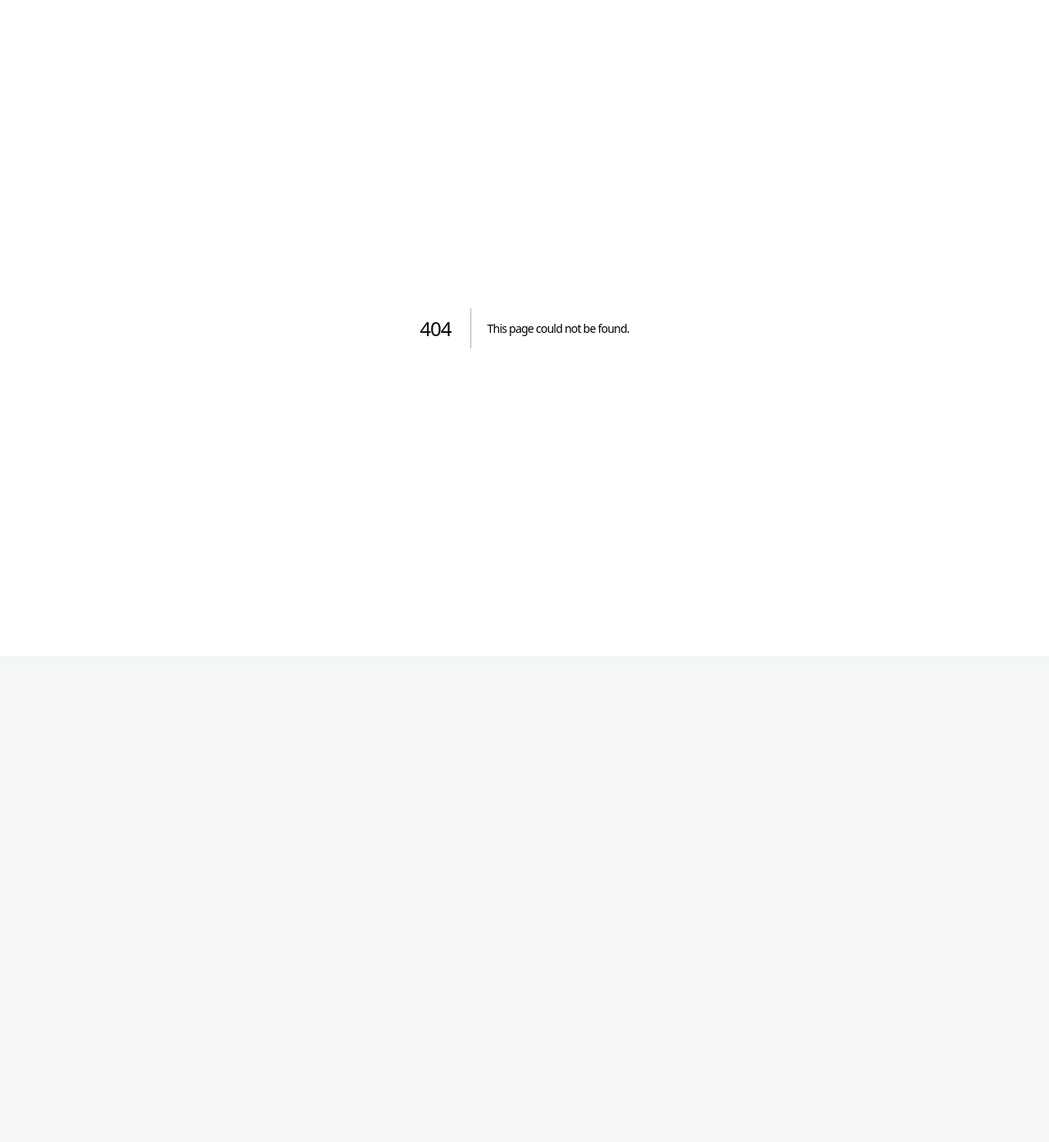
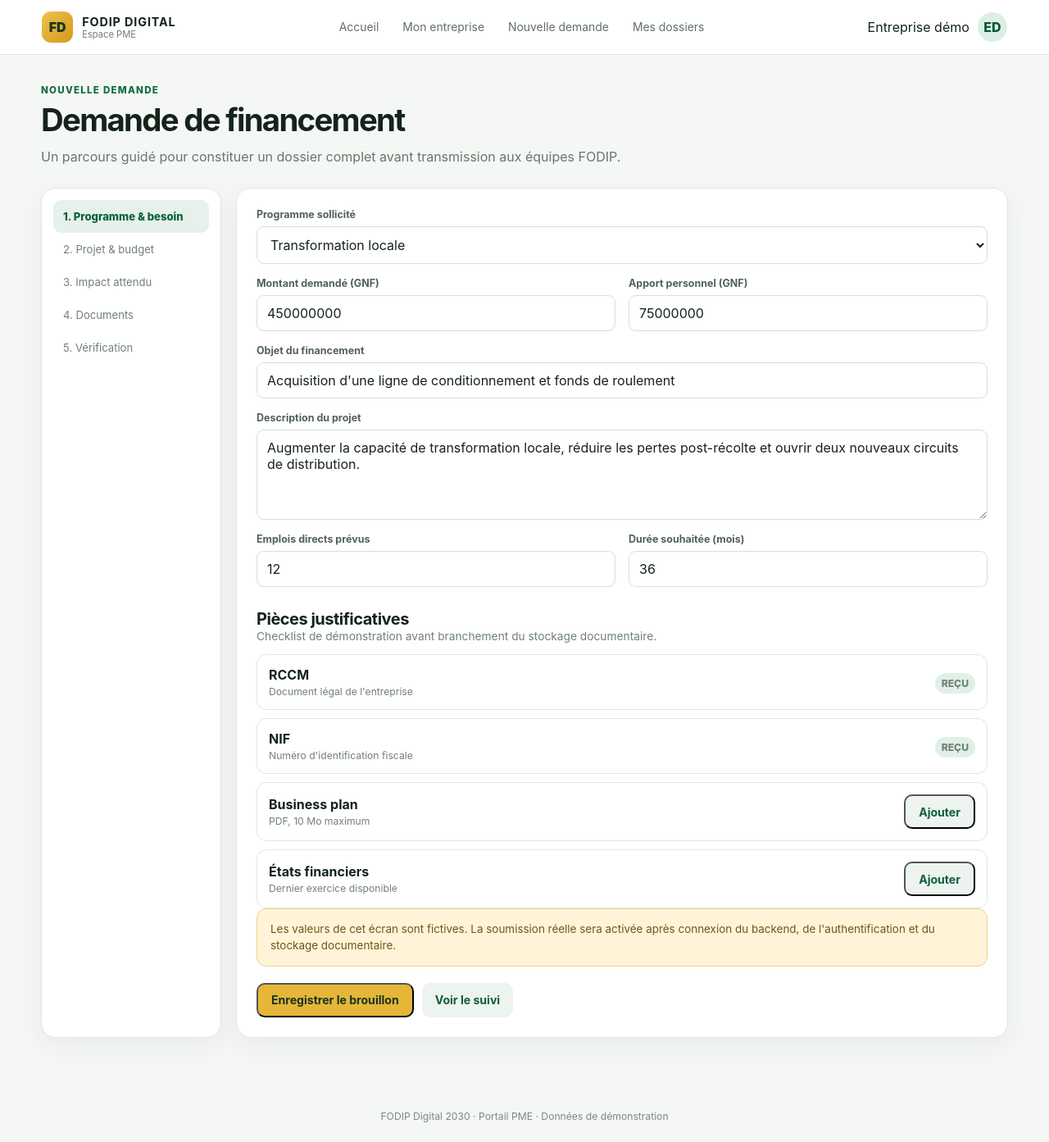
Before and after one commit to skaba89/Fodif_gestion, a Next.js app in the folder apps/web/: page /entrepreneur/demande in a window 1280 px wide. Before the commit this address had no page. Shown: the whole page at 82% size. Before the commit the page ends 800 px from the top, so only its background shows below. Built offline with nearby package versions, Linux system fonts and the light colour scheme.

Commit message:
feat(web): add funding application wizard

```diff
--- /dev/null
+++ b/apps/web/app/entrepreneur/demande/page.tsx
@@ -0,0 +1,57 @@
+import Link from "next/link";
+import styles from "../portal.module.css";
+
+export default function FundingApplicationPage() {
+  return (
+    <main className={styles.main}>
+      <p className={styles.eyebrow}>Nouvelle demande</p>
+      <h1 className={styles.title}>Demande de financement</h1>
+      <p className={styles.lead}>Un parcours guidé pour constituer un dossier complet avant transmission aux équipes FODIP.</p>
+
+      <div className={styles.wizard}>
+        <aside className={`${styles.card} ${styles.wizardSteps}`}>
+          <div className={`${styles.wizardStep} ${styles.wizardStepActive}`}>1. Programme & besoin</div>
+          <div className={styles.wizardStep}>2. Projet & budget</div>
+          <div className={styles.wizardStep}>3. Impact attendu</div>
+          <div className={styles.wizardStep}>4. Documents</div>
+          <div className={styles.wizardStep}>5. Vérification</div>
+        </aside>
+
+        <section className={`${styles.card} ${styles.formCard}`}>
+          <div className={styles.formGrid}>
+            <div className={`${styles.field} ${styles.fieldFull}`}>
+              <label>Programme sollicité</label>
+              <select defaultValue="TRANSFORMATION_LOCALE">
+                <option value="TRANSFORMATION_LOCALE">Transformation locale</option>
+                <option value="JEUNES">Entrepreneuriat jeunes</option>
+                <option value="MODERNISATION">Modernisation PME</option>
+              </select>
+            </div>
+            <div className={styles.field}><label>Montant demandé (GNF)</label><input type="number" defaultValue="450000000" /></div>
+            <div className={styles.field}><label>Apport personnel (GNF)</label><input type="number" defaultValue="75000000" /></div>
+            <div className={`${styles.field} ${styles.fieldFull}`}><label>Objet du financement</label><input defaultValue="Acquisition d'une ligne de conditionnement et fonds de roulement" /></div>
+            <div className={`${styles.field} ${styles.fieldFull}`}><label>Description du projet</label><textarea defaultValue="Augmenter la capacité de transformation locale, réduire les pertes post-récolte et ouvrir deux nouveaux circuits de distribution." /></div>
+            <div className={styles.field}><label>Emplois directs prévus</label><input type="number" defaultValue="12" /></div>
+            <div className={styles.field}><label>Durée souhaitée (mois)</label><input type="number" defaultValue="36" /></div>
+          </div>
+
+          <section className={styles.section}>
+            <div className={styles.sectionHeader}><div><h2>Pièces justificatives</h2><p>Checklist de démonstration avant branchement du stockage documentaire.</p></div></div>
+            <div className={styles.docList}>
+              <div className={styles.doc}><div><strong>RCCM</strong><span>Document légal de l'entreprise</span></div><span className={`${styles.status} ${styles.statusOk}`}>Reçu</span></div>
+              <div className={styles.doc}><div><strong>NIF</strong><span>Numéro d'identification fiscale</span></div><span className={`${styles.status} ${styles.statusOk}`}>Reçu</span></div>
+              <div className={styles.doc}><div><strong>Business plan</strong><span>PDF, 10 Mo maximum</span></div><button className={styles.secondary} type="button">Ajouter</button></div>
+              <div className={styles.doc}><div><strong>États financiers</strong><span>Dernier exercice disponible</span></div><button className={styles.secondary} type="button">Ajouter</button></div>
+            </div>
+          </section>
+
+          <div className={styles.notice}>Les valeurs de cet écran sont fictives. La soumission réelle sera activée après connexion du backend, de l'authentification et du stockage documentaire.</div>
+          <div className={styles.buttonRow}>
+            <button className={styles.primary} type="button">Enregistrer le brouillon</button>
+            <Link className={styles.secondary} href="/entrepreneur/suivi">Voir le suivi</Link>
+          </div>
+        </section>
+      </div>
+    </main>
+  );
+}
```
